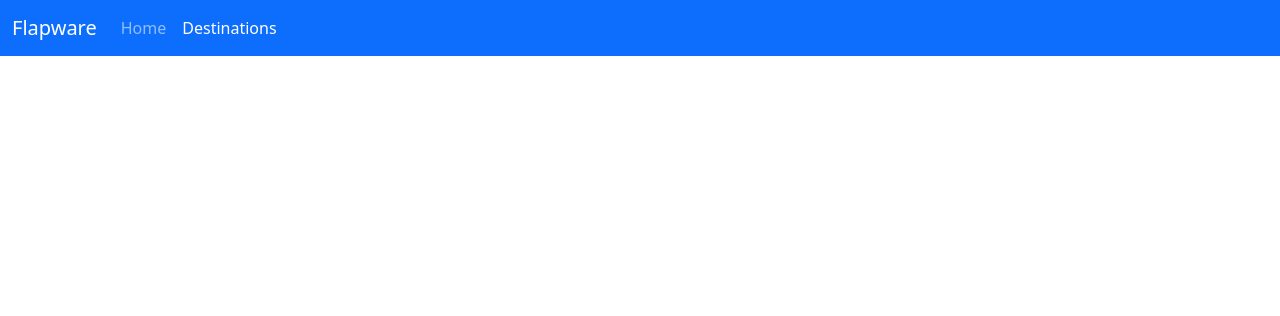
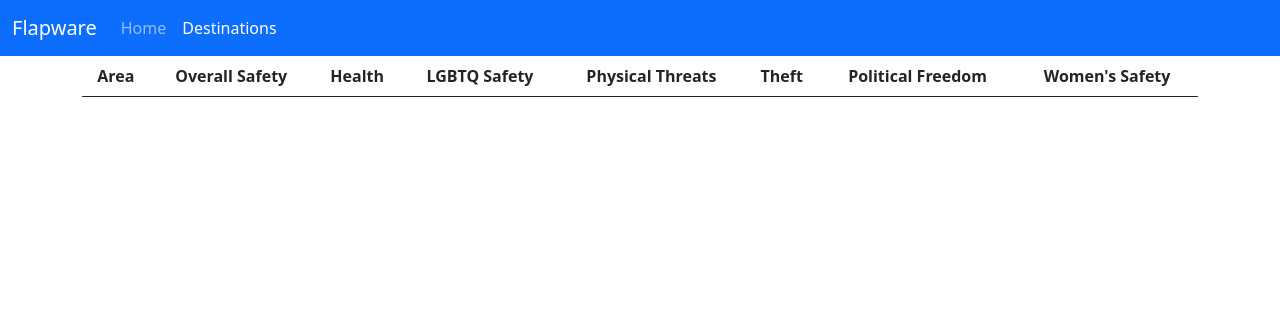
Before and after one commit to KnowYourLines/varyfly, a Django app: template flapware/templates/safety.html in a window 1280 px wide. Shown: the top 316 px of the page. Run offline with Django 4.2, Linux system fonts and the light colour scheme; the template is opened without the code that fills it, so the values that code supplies are empty; parts of the project's set-up code (start-up, migrations or seed data) failed here and were passed over.

Commit message:
added safety table of areas

```diff
--- a/flapware/templates/safety.html
+++ b/flapware/templates/safety.html
@@ -28,6 +28,35 @@
     </div>
 </nav>
 <div class="container text-center">
+    <table class="table">
+      <thead>
+        <tr>
+            <th scope="col">Area</th>
+            <th scope="col">Overall Safety</th>
+            <th scope="col">Health</th>
+            <th scope="col">LGBTQ Safety</th>
+            <th scope="col">Physical Threats</th>
+            <th scope="col">Theft</th>
+            <th scope="col">Political Freedom</th>
+            <th scope="col">Women's Safety</th>
+        </tr>
+      </thead>
+      <tbody>
+      {% for area in areas %}
+        <tr>
+            <th scope="row"><a target="_blank" href="https://www.google.com/maps/search/?api=1&query={{ area.geoCode.latitude }}%2C{{ area.geoCode.longitude }}">{{ area.subType }}: {{ area.name }}</a></th>
+            <td>{{ area.safetyScores.overall }}</td>
+            <td>{{ area.safetyScores.medical }}</td>
+            <td>{{ area.safetyScores.lgbtq }}</td>
+            <td>{{ area.safetyScores.physicalHarm }}</td>
+            <td>{{ area.safetyScores.theft }}</td>
+            <td>{{ area.safetyScores.politicalFreedom }}</td>
+            <td>{{ area.safetyScores.women }}</td>
+        </tr>
+      {% endfor %}
+      </tbody>
+    </table>
+
 </div>
 <script src="https://cdn.jsdelivr.net/npm/bootstrap@5.0.2/dist/js/bootstrap.bundle.min.js" integrity="sha384-MrcW6ZMFYlzcLA8Nl+NtUVF0sA7MsXsP1UyJoMp4YLEuNSfAP+JcXn/tWtIaxVXM" crossorigin="anonymous"></script>
 </body>
```
Also changed, not shown: flapware/views.py (+40 -1 lines).
